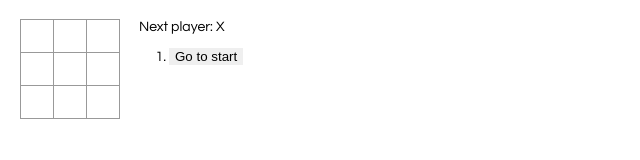
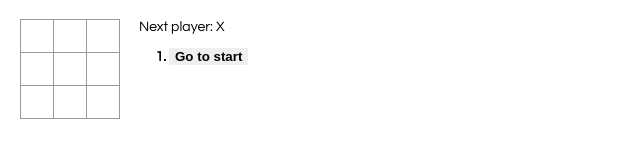
Before and after one commit to net-uk-sweet/react-tic-tac-toe, a React app: page / in a window 1280 px wide. Shown: the full height of the page, 0-640 px from the left. Built offline with nearby package versions, Linux system fonts and the light colour scheme.

Commit message:
Extra credit 2

```diff
--- a/src/index.css
+++ b/src/index.css
@@ -7,10 +7,19 @@ body {
     outline: 0;
     border: 0;
     cursor: pointer;
+    font-weight: inherit;
+  }
+
+  .selected {
+    font-weight: bold;
   }
 
   ol, ul {
     padding-left: 30px;
+  }
+
+  li {
+    white-space: nowrap;
   }
 
   .board-row:after {
--- a/src/index.js
+++ b/src/index.js
@@ -96,7 +96,7 @@ class Game extends React.Component {
     const moves = history.map((step, move) => {
       const desc = move ? `Go to move ${move}` : 'Go to start';
       return (
-        <li key={move} onClick={() => this.jumpTo(move) }>
+        <li key={move} onClick={() => this.jumpTo(move)} className={move === this.state.move ? 'selected' : ''}>
           <button>{desc}</button>
         </li>
       );
```
